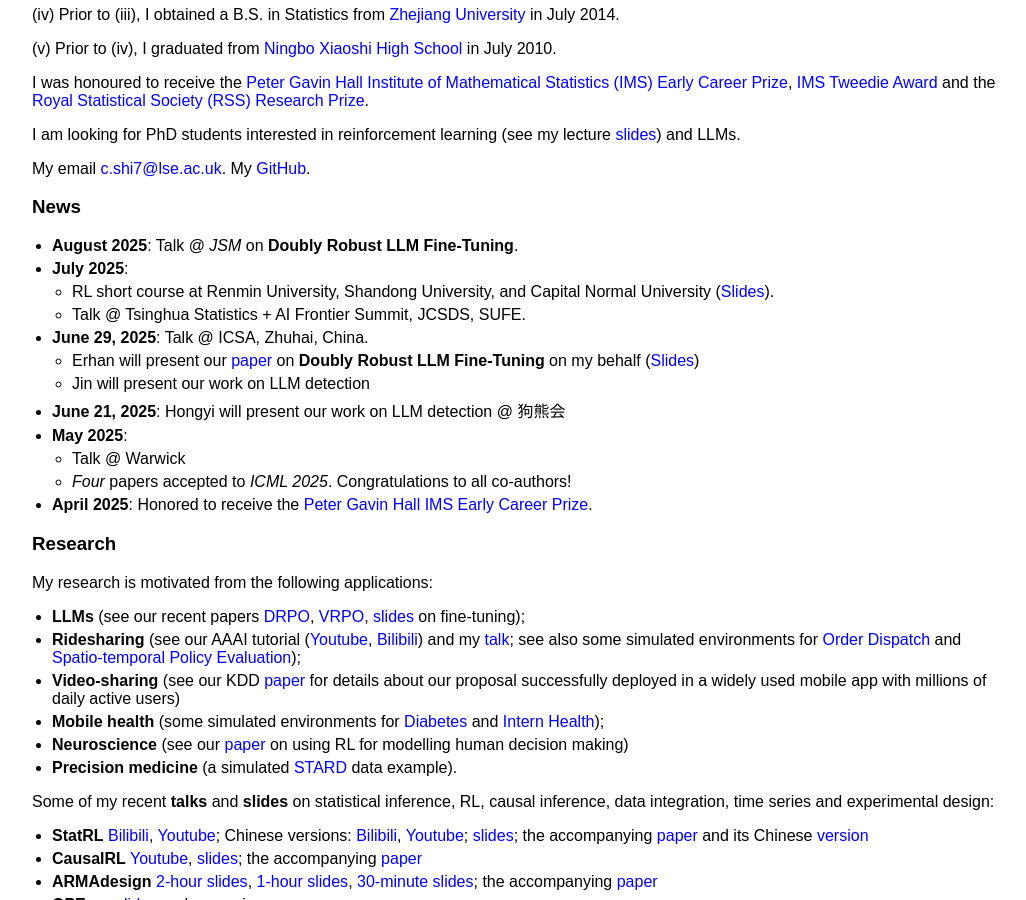
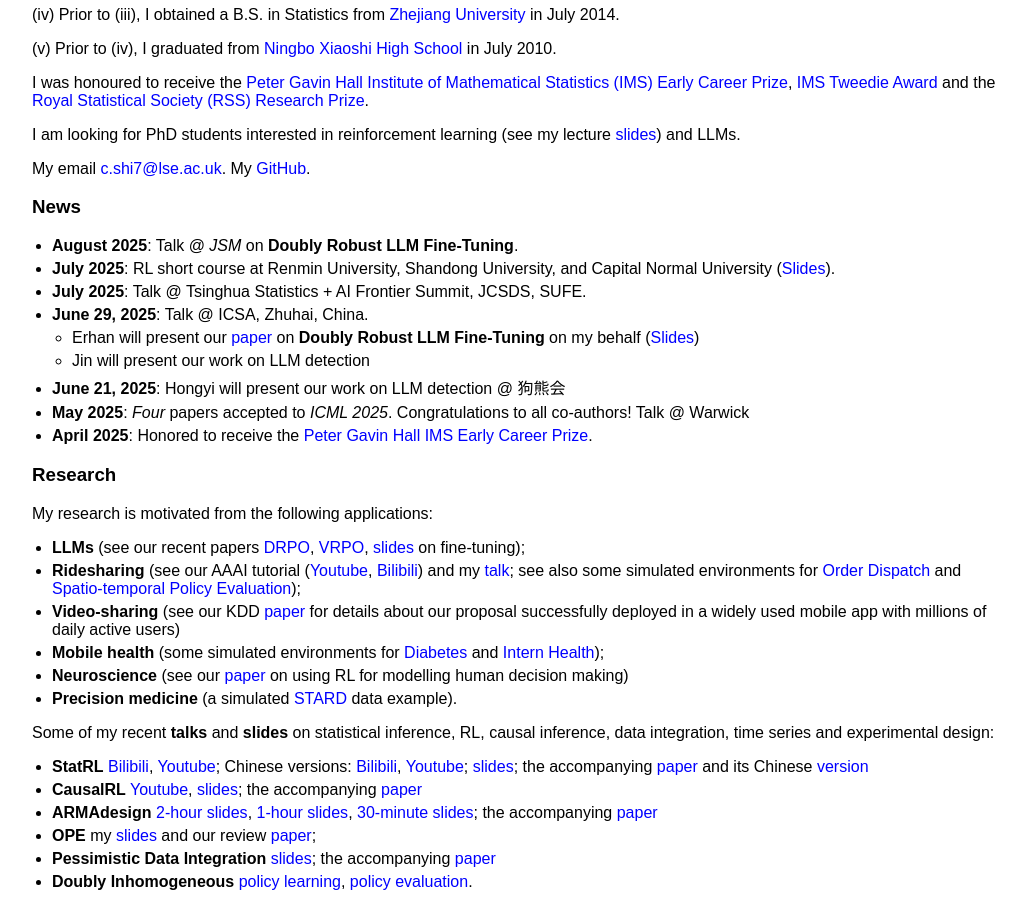
Before and after one commit to callmespring/callmespring.github.io, a Jekyll site: the page built from index.md, in a window 1280 px wide and 900 px high, scrolled down 1004 px. Shown: the whole window, without its empty margins (108-1134 px from the left). Built offline with Jekyll 4.4.1, drawn with Linux system fonts in a browser that asks for light colours.

Commit message:
Update index.md

```diff
--- a/index.md
+++ b/index.md
@@ -29,16 +29,13 @@
 ### News
 
 - **August 2025**: Talk @ *JSM* on **Doubly Robust LLM Fine-Tuning**.
-- **July 2025**:
-  * RL short course at Renmin University, Shandong University, and Capital Normal University ([Slides](https://github.com/callmespring/RL-short-course)).
-  * Talk @ Tsinghua Statistics + AI Frontier Summit, JCSDS, SUFE.
+- **July 2025**: RL short course at Renmin University, Shandong University, and Capital Normal University ([Slides](https://github.com/callmespring/RL-short-course)).
+- **July 2025**: Talk @ Tsinghua Statistics + AI Frontier Summit, JCSDS, SUFE.
 - **June 29, 2025**: Talk @ ICSA, Zhuhai, China.
   * Erhan will present our [paper](https://arxiv.org/pdf/2506.01183) on **Doubly Robust LLM Fine-Tuning** on my behalf ([Slides](https://callmespring.github.io/slides/DRPO.pdf))
   * Jin will present our work on LLM detection
 - **June 21, 2025**: Hongyi will present our work on LLM detection @ 狗熊会
-- **May 2025**:
-  * Talk @ Warwick
-  * *Four* papers accepted to *ICML 2025*. Congratulations to all co-authors!
+- **May 2025**: *Four* papers accepted to *ICML 2025*. Congratulations to all co-authors! Talk @ Warwick
 - **April 2025**: Honored to receive the [Peter Gavin Hall IMS Early Career Prize](https://imstat.org/2025/05/05/chengchun-shi-wins-peter-gavin-hall-ims-early-career-prize/).
 
 
```
